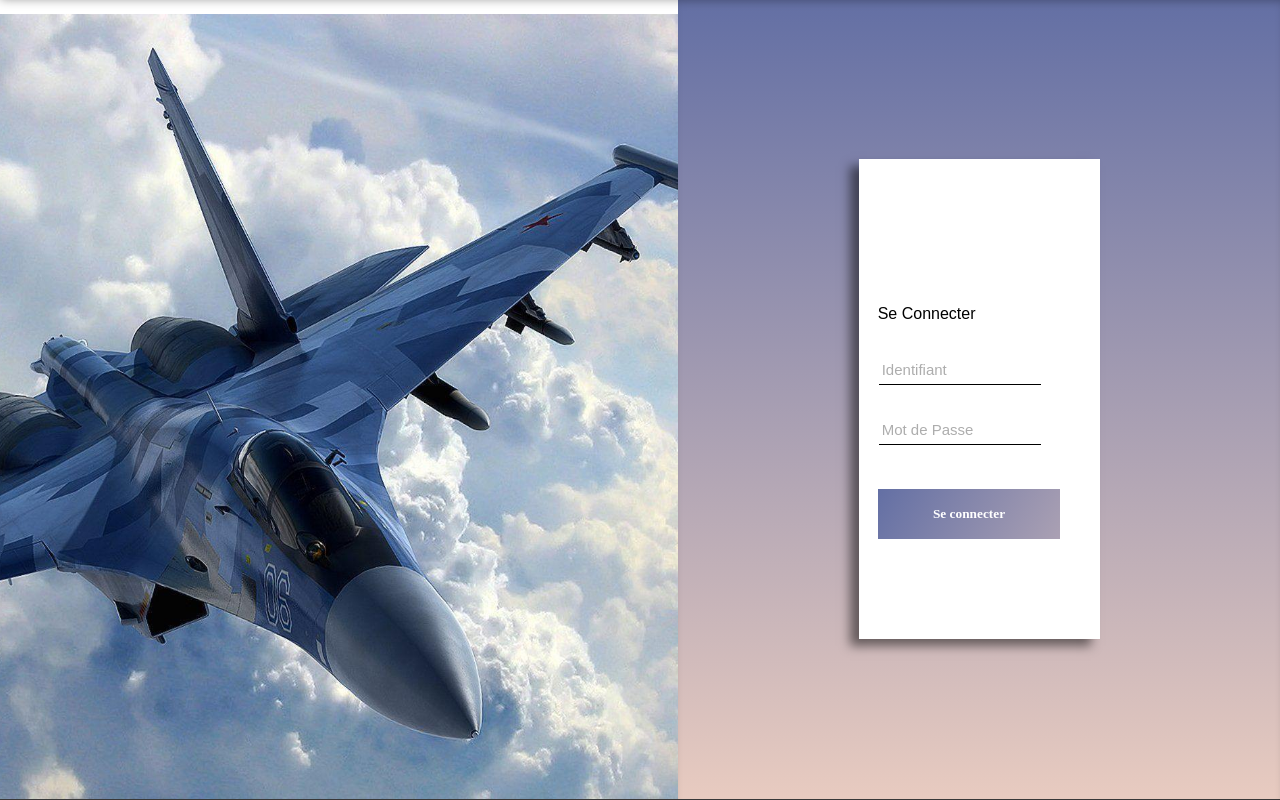
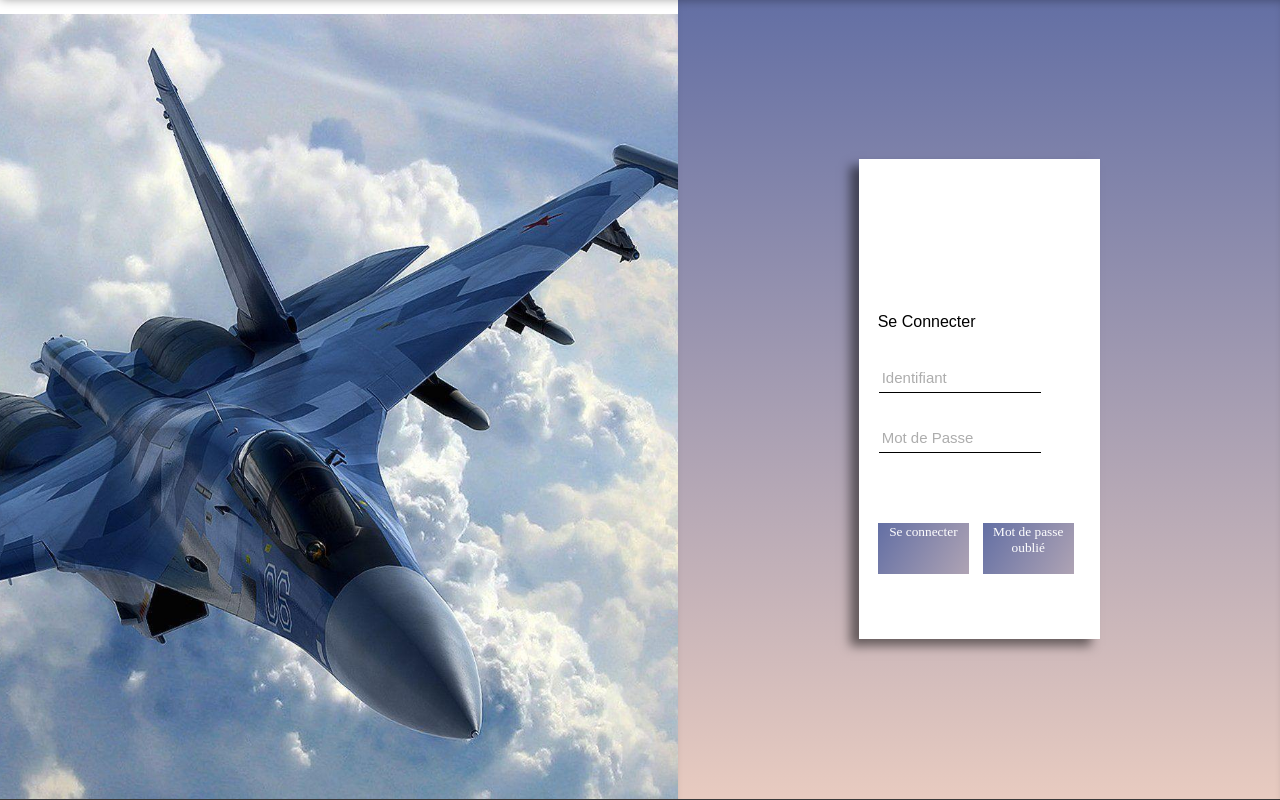
Before and after one commit to oscarmcauliffe/Fapat, a PHP site: page /index.php?action=connect in a window 1280 px wide. Shown: the part 97-897 px from the top of the page. Run offline with PHP 8.4, Linux system fonts and the light colour scheme.

Commit message:
ajout Mot de passe oublié

```diff
--- a/public/css/styleConnect.css
+++ b/public/css/styleConnect.css
@@ -114,11 +114,22 @@
   width:100%;
 }
 
+.buttonBox{
+  position:relative;
+  display: flex;
+  flex-direction: row;
+  justify-content: space-between;
+  align-items: center;
+  height: 50%;
+  width: 100%;
+  top: 15%;
+}
+
 .logButton{
-  position: relative;
-  width: 90%;
-  height: 50px;
-  bottom: -30px;
+  display: flex;
+  justify-content: center;
+  width: 45%;
+  height: 50%;
   border:none;
   background-image: linear-gradient(120deg,#636FA4,#E8CBC0);
   background-size: 200%;
@@ -126,13 +137,14 @@
   outline:none;
   cursor: pointer;
   transition: .5s;
-  font-family: Century Gothic;
-  font-weight: bold;
+  font-family: "Century Gothic";
 }
 
 .logButton:hover{
   background-position: right;
 }
+
+
 
 /*---------------------------------------------------------*/
 @media screen and (max-width:800px){
--- a/vue/connect.php
+++ b/vue/connect.php
@@ -35,8 +35,14 @@
                                 <span class="content-name">Mot de Passe</span>
                             </label>
                         </div>
-                        <button name="submit" type="submit" class="logButton" value ="Se Connecter">Se connecter</button>
-                        <label><b><?=errorLogIn()?></b></label>
+
+                        <div class="buttonBox">
+                          <button name="submit" type="submit" class="logButton" value ="Se Connecter">Se connecter</button>
+                          <label><b><?=errorLogIn()?></b></label>
+                          <button name="submit" type="submit" class="logButton" value ="Se Connecter">Mot de passe oublié</button>
+                          <label><b></b></label>
+                        </div>
+
                     </form>
                 </div>
             </div>
```
